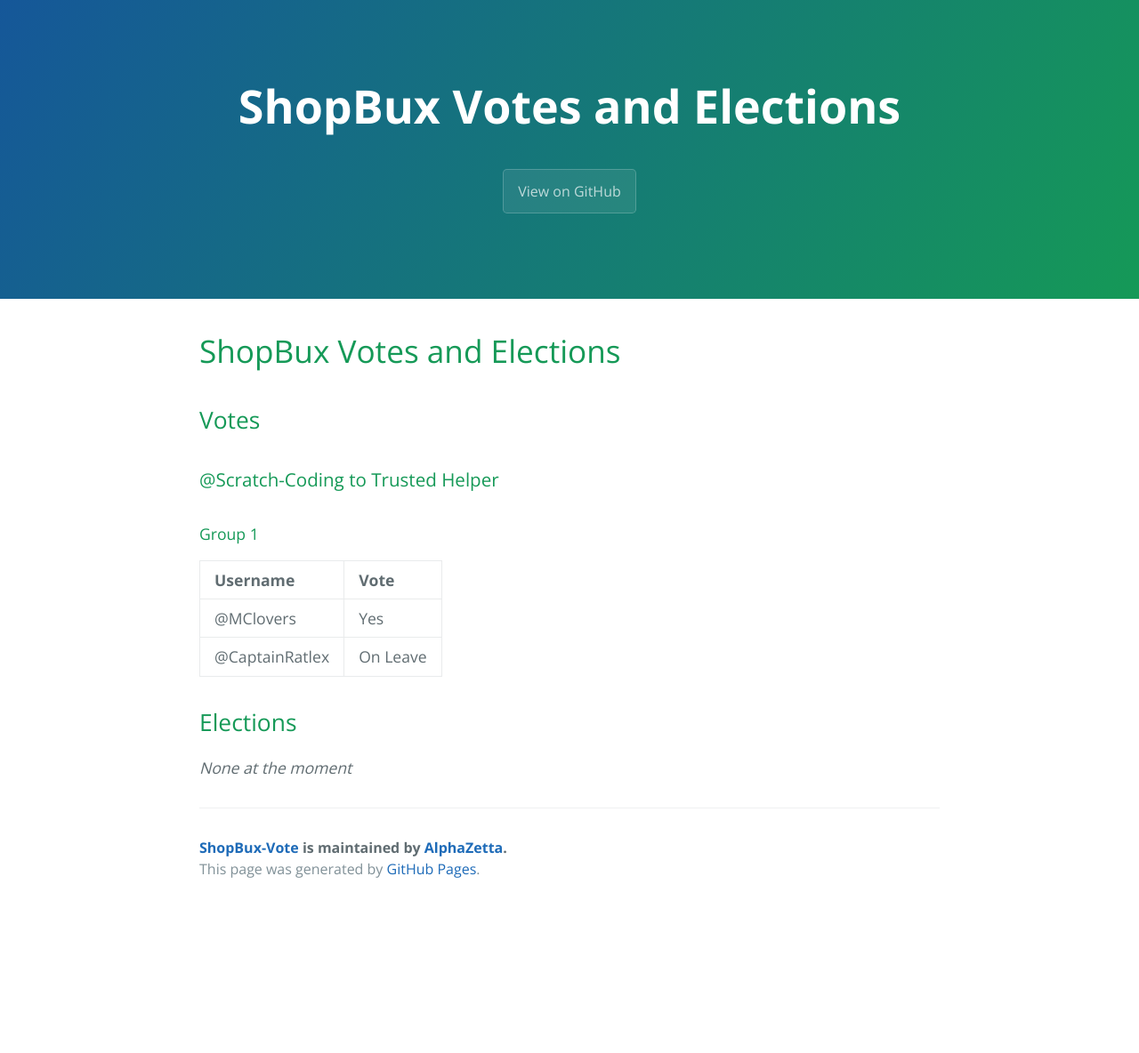
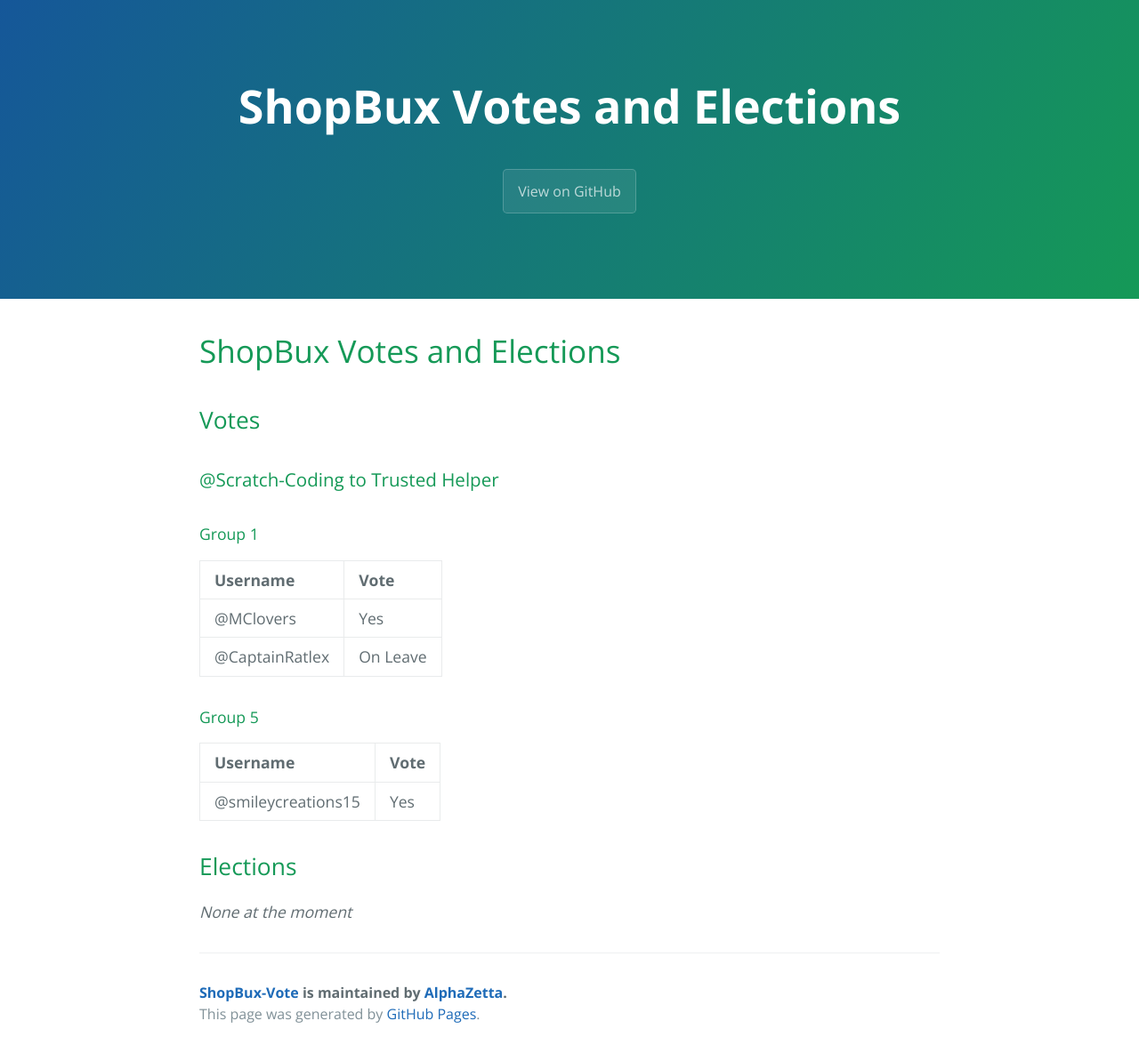
Before and after one commit to AlphaZetta/ShopBux-Vote, a Jekyll site: the page built from index.md, in a window 1280 px wide. Shown: the whole page at 89% size. Built offline with Jekyll 4.4.1, drawn with Linux system fonts in a browser that asks for light colours; the repository's description, which GitHub fills in, is left out; our own code applies the rules of GitHub Pages for plain Markdown files; before the commit the page ends 1021 px from its top, so only the background shows below that.

Commit message:
Update index.md

```diff
--- a/index.md
+++ b/index.md
@@ -15,6 +15,12 @@ layout: default
 | @MClovers        | Yes       |
 | @CaptainRatlex        | On Leave     |
 
+#### Group 5
+
+| Username | Vote |
+|:-|:-|
+| @smileycreations15 | Yes |
+
 ## Elections
 
 *None at the moment*
```
